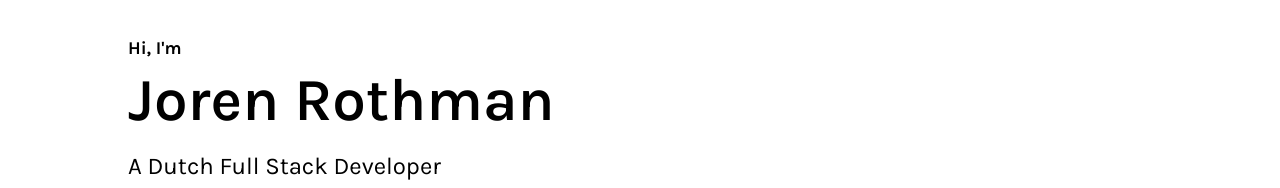
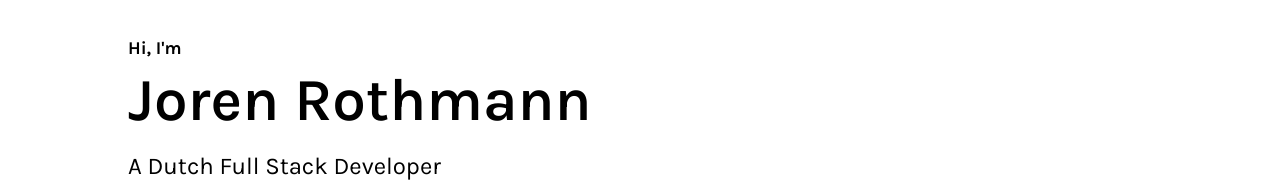
Before and after one commit to JorenRothman/portfolio-site, a Next.js app: page / in a window 1280 px wide. Shown: the part 222-410 px from the top of the page. Built offline with nearby package versions, Linux system fonts and the light colour scheme.

Commit message:
Check cloudflare cache

```diff
--- a/src/app/_components/Header.tsx
+++ b/src/app/_components/Header.tsx
@@ -4,7 +4,7 @@ export default function Header() {
             <div className="c-container ">
                 <p className="text-lg font-bold mb-2">Hi, I&apos;m</p>
                 <h1 className="sm:overflow-hidden sm:pb-2 sm:whitespace-nowrap text-6xl font-semibold mb-3">
-                    Joren Rothman
+                    Joren Rothmann
                 </h1>
                 <h2 className="text-2xl">A Dutch Full Stack Developer</h2>
             </div>
```
